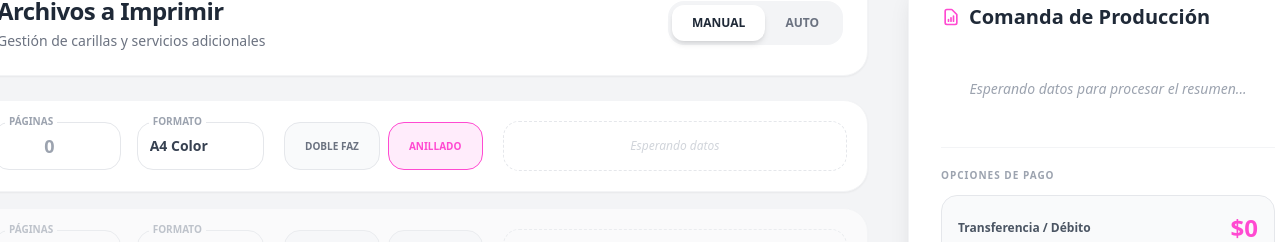
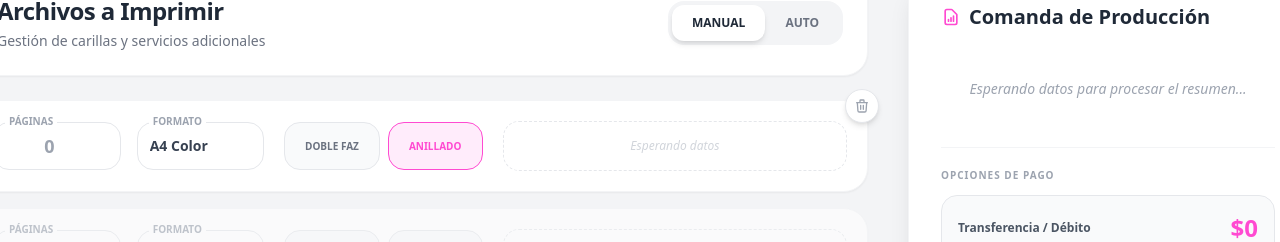
Before and after one commit to JosueFlrs/mucura, a React (Vite) app: page / in a window 1280 px wide. Both pictures are taken after a click on the label "ANILLADO". Shown: the part 192-434 px from the top of the page. Built offline with nearby package versions, Linux system fonts and the light colour scheme; no server answers; the database is empty.

Commit message:
Implementacion de boton de reset para cada fila input

```diff
--- a/src/componentes/FilaArchivo.jsx
+++ b/src/componentes/FilaArchivo.jsx
@@ -1,10 +1,22 @@
-// src/componentes/FilaArchivo.jsx
-
-export const FilaArchivo = ({ archivo, indice, detalleArchivo, modoAutomatico, manejarCambioArchivo }) => {
+export const FilaArchivo = ({ archivo, indice, detalleArchivo, modoAutomatico, manejarCambioArchivo, resetearArchivo }) => {
     const estaVacio = archivo.paginas === '' && !archivo.anillado;
 
+    // Agregamos relative a la tarjeta principal para poder anclar el botón en la esquina
     return (
-        <div className={`bg-white dark:bg-gray-800 p-5 rounded-3xl shadow-sm border border-gray-100 dark:border-gray-700 transition-all duration-300 hover:shadow-md hover:border-empresa/30 grid grid-cols-1 md:grid-cols-12 gap-5 items-center ${estaVacio ? 'opacity-60' : ''}`}>
+        <div className={`relative bg-white dark:bg-gray-800 p-5 rounded-3xl shadow-sm border border-gray-100 dark:border-gray-700 transition-all duration-300 hover:shadow-md hover:border-empresa/30 grid grid-cols-1 md:grid-cols-12 gap-5 items-center ${estaVacio ? 'opacity-60' : ''}`}>
+
+            {/* BOTÓN DE RESETEO FLOTANTE (Solo aparece si la fila tiene datos cargados) */}
+            {!estaVacio && (
+                <button
+                    onClick={() => resetearArchivo(archivo.id)}
+                    title="Limpiar fila"
+                    className="absolute -top-3 -right-3 bg-white dark:bg-gray-700 border border-gray-200 dark:border-gray-600 text-gray-400 hover:text-red-500 hover:border-red-500 p-2 rounded-full shadow-md transition-all z-20 group"
+                >
+                    <svg className="w-4 h-4 transform group-hover:rotate-12 transition-transform" fill="none" stroke="currentColor" viewBox="0 0 24 24" xmlns="http://www.w3.org/2000/svg">
+                        <path strokeLinecap="round" strokeLinejoin="round" strokeWidth={2} d="M19 7l-.867 12.142A2 2 0 0116.138 21H7.862a2 2 0 01-1.995-1.858L5 7m5 4v6m4-6v6m1-10V4a1 1 0 00-1-1h-4a1 1 0 00-1 1v3M4 7h16" />
+                    </svg>
+                </button>
+            )}
 
             <div className="md:col-span-4 grid grid-cols-2 gap-4">
                 <div className="col-span-1 relative">
--- a/src/componentes/calculadoraCotizaciones.jsx
+++ b/src/componentes/calculadoraCotizaciones.jsx
@@ -1,7 +1,7 @@
 import { useState, useEffect, useMemo } from 'react';
 import { clienteSupabase } from '../servicios/clienteSupabase';
-import { FilaArchivo } from './FilaArchivo';     // IMPORTAMOS EL COMPONENTE
-import { ResumenOrden } from './ResumenOrden';   // IMPORTAMOS EL COMPONENTE
+import { FilaArchivo } from './FilaArchivo';
+import { ResumenOrden } from './ResumenOrden';
 
 export const CalculadoraCotizaciones = () => {
     const [tarifas, setTarifas] = useState({});
@@ -171,6 +171,29 @@ export const CalculadoraCotizaciones = () => {
         });
     };
 
+    // --- NUEVA FUNCIÓN PARA LIMPIAR LA FILA ---
+    const resetearArchivo = (id) => {
+        if (!modoAutomatico) setResultadoManual(null);
+
+        setListaArchivos(listaActual => {
+            const nuevaLista = listaActual.map(archivo =>
+                archivo.id === id
+                    ? { ...archivo, paginas: '', tipoServicio: 'a4Color', esDobleFaz: false, anillado: false }
+                    : archivo
+            );
+
+            // Evitamos que queden filas vacías de más al final
+            while (
+                nuevaLista.length > 1 &&
+                nuevaLista[nuevaLista.length - 2].paginas === '' && !nuevaLista[nuevaLista.length - 2].anillado &&
+                nuevaLista[nuevaLista.length - 1].paginas === '' && !nuevaLista[nuevaLista.length - 1].anillado
+            ) {
+                nuevaLista.pop();
+            }
+            return nuevaLista;
+        });
+    };
+
     const procesarCalculoManual = () => {
         setResultadoManual(realizarCalculos(listaArchivos, tarifas));
     };
@@ -184,10 +207,8 @@ export const CalculadoraCotizaciones = () => {
     return (
         <div className="max-w-[1400px] mx-auto flex flex-col lg:flex-row gap-6 xl:gap-10 items-start transition-all duration-500 justify-center pb-20">
 
-            {/* Columna Izquierda (Área de Trabajo) */}
             <div className="flex-1 min-w-fit flex flex-col gap-6">
 
-                {/* Cabecera y Controles */}
                 <div className="bg-white dark:bg-gray-800 rounded-3xl p-6 shadow-sm border border-gray-100 dark:border-gray-700 flex flex-col sm:flex-row justify-between items-center gap-4">
                     <div>
                         <h2 className="text-2xl font-black text-gray-800 dark:text-white tracking-tight">Archivos a Imprimir</h2>
@@ -199,7 +220,6 @@ export const CalculadoraCotizaciones = () => {
                     </div>
                 </div>
 
-                {/* Lista Iterada de Archivos */}
                 <div className="space-y-4 mb-8">
                     {listaArchivos.map((archivo, indice) => (
                         <FilaArchivo
@@ -209,6 +229,7 @@ export const CalculadoraCotizaciones = () => {
                             detalleArchivo={datosEnPantalla?.detalles[indice]}
                             modoAutomatico={modoAutomatico}
                             manejarCambioArchivo={manejarCambioArchivo}
+                            resetearArchivo={resetearArchivo} // Pasamos la función como prop
                         />
                     ))}
 
@@ -218,7 +239,6 @@ export const CalculadoraCotizaciones = () => {
                 </div>
             </div>
 
-            {/* Sidebar Importado */}
             <ResumenOrden
                 datosEnPantalla={datosEnPantalla}
                 listaArchivos={listaArchivos}
```
